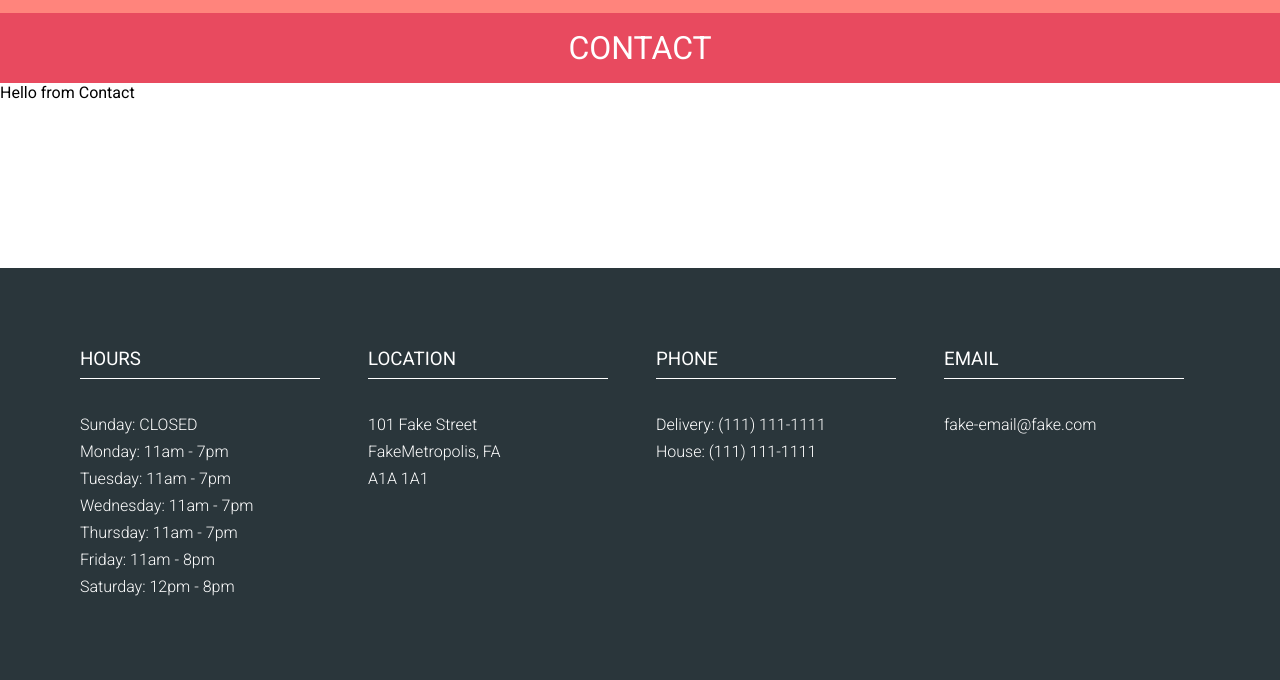
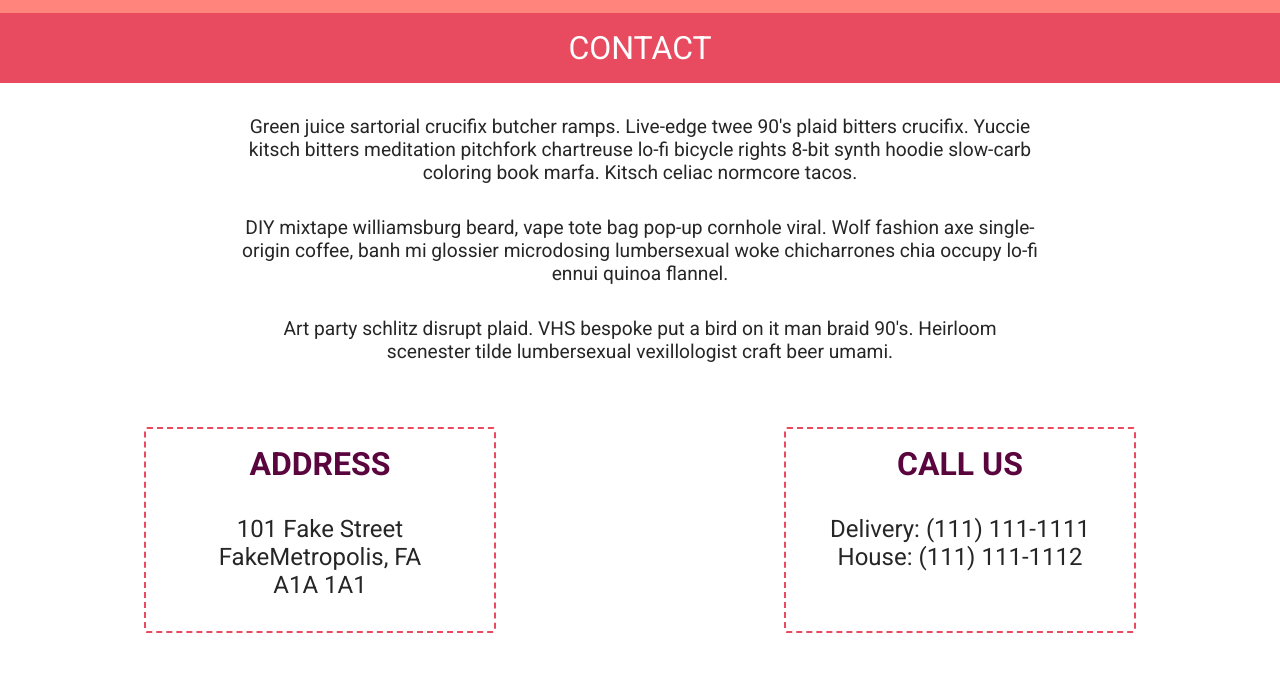
Before and after one commit to gillescj/pizzeria, a Gatsby site: page /contact in a window 1280 px wide. Shown: the part 120-800 px from the top of the page. Built offline with nearby package versions, Linux system fonts and the light colour scheme; Gatsby itself is replaced by a stand-in of ours.

Commit message:
Add content/style to contact page

```diff
--- a/src/pages/contact.js
+++ b/src/pages/contact.js
@@ -1,17 +1,128 @@
 import React from 'react';
+import { QUERIES, COLOURS } from 'src/styling';
 import styled from 'styled-components';
 import Layout from 'src/components/Layout';
 import PageHeader from 'src/components/PageHeader';
+import ContactForm from 'src/components/ContactForm';
+import Map from 'src/components/Map';
 
 const Container = styled.div`
     display: grid;
+    grid-gap: 4rem;
+    grid-template-columns: minmax(1rem, ${QUERIES.maxWidth});
+    justify-content: center;
+    padding: 2rem 1rem;
+`;
+
+const TextDetails = styled.section`
+    display: grid;
+    justify-items: center;
+    grid-gap: 2rem;
+    p {
+        text-align: center;
+        max-width: 50rem;
+        font-size: 1.2rem;
+        color: ${COLOURS.textMain};
+    }
+`;
+
+const ContactInfo = styled.section`
+    display: grid;
+    grid-gap: 2rem;
+    grid-template-columns: 1fr 1fr;
+    @media (${QUERIES.medium}) {
+        grid-template-columns: 1fr;
+    }
+`;
+
+const ContactInfoSection = styled.section`
+    justify-self: center;
+    border: 2px dashed ${COLOURS.pink};
+    border-radius: 3px;
+    padding: 1rem 2rem 2rem 2rem;
+    color: ${COLOURS.textMain};
+    width: 22rem;
+    header {
+        margin-bottom: 1rem;
+        h3 {
+            color: ${COLOURS.maroon};
+            text-transform: uppercase;
+            text-align: center;
+            font-size: 2rem;
+            padding-bottom: 1rem;
+        }
+    }
+    li,
+    div {
+        font-size: 1.5rem;
+        text-align: center;
+    }
+    @media (${QUERIES.medium}) {
+        width: 100%;
+    }
+`;
+
+const MapForm = styled.section`
+    display: grid;
+    grid-gap: 1rem;
+    grid-template-columns: 3fr 2fr;
+    width: 100%;
+    @media (${QUERIES.medium}) {
+        grid-template-columns: 1fr;
+        grid-gap: 4rem;
+    }
 `;
 
 const Contact = () => {
     return (
         <Layout padding="0" maxWidth="100%">
             <PageHeader pageName="Contact" />
-            <Container>Hello from Contact</Container>
+            <Container>
+                <TextDetails>
+                    <p>
+                        Green juice sartorial crucifix butcher ramps. Live-edge twee 90's
+                        plaid bitters crucifix. Yuccie kitsch bitters meditation pitchfork
+                        chartreuse lo-fi bicycle rights 8-bit synth hoodie slow-carb
+                        coloring book marfa. Kitsch celiac normcore tacos.
+                    </p>
+                    <p>
+                        DIY mixtape williamsburg beard, vape tote bag pop-up cornhole
+                        viral. Wolf fashion axe single-origin coffee, banh mi glossier
+                        microdosing lumbersexual woke chicharrones chia occupy lo-fi ennui
+                        quinoa flannel.
+                    </p>
+                    <p>
+                        Art party schlitz disrupt plaid. VHS bespoke put a bird on it man
+                        braid 90's. Heirloom scenester tilde lumbersexual vexillologist
+                        craft beer umami.
+                    </p>
+                </TextDetails>
+                <ContactInfo>
+                    <ContactInfoSection>
+                        <header>
+                            <h3>Address</h3>
+                        </header>
+                        <ul>
+                            <li>101 Fake Street</li>
+                            <li>FakeMetropolis, FA</li>
+                            <li>A1A 1A1</li>
+                        </ul>
+                    </ContactInfoSection>
+                    <ContactInfoSection>
+                        <header>
+                            <h3>Call Us</h3>
+                        </header>
+                        <ul>
+                            <li>Delivery: (111) 111-1111</li>
+                            <li>House: (111) 111-1112</li>
+                        </ul>
+                    </ContactInfoSection>
+                </ContactInfo>
+                <MapForm>
+                    <Map />
+                    <ContactForm />
+                </MapForm>
+            </Container>
         </Layout>
     );
 };
```
